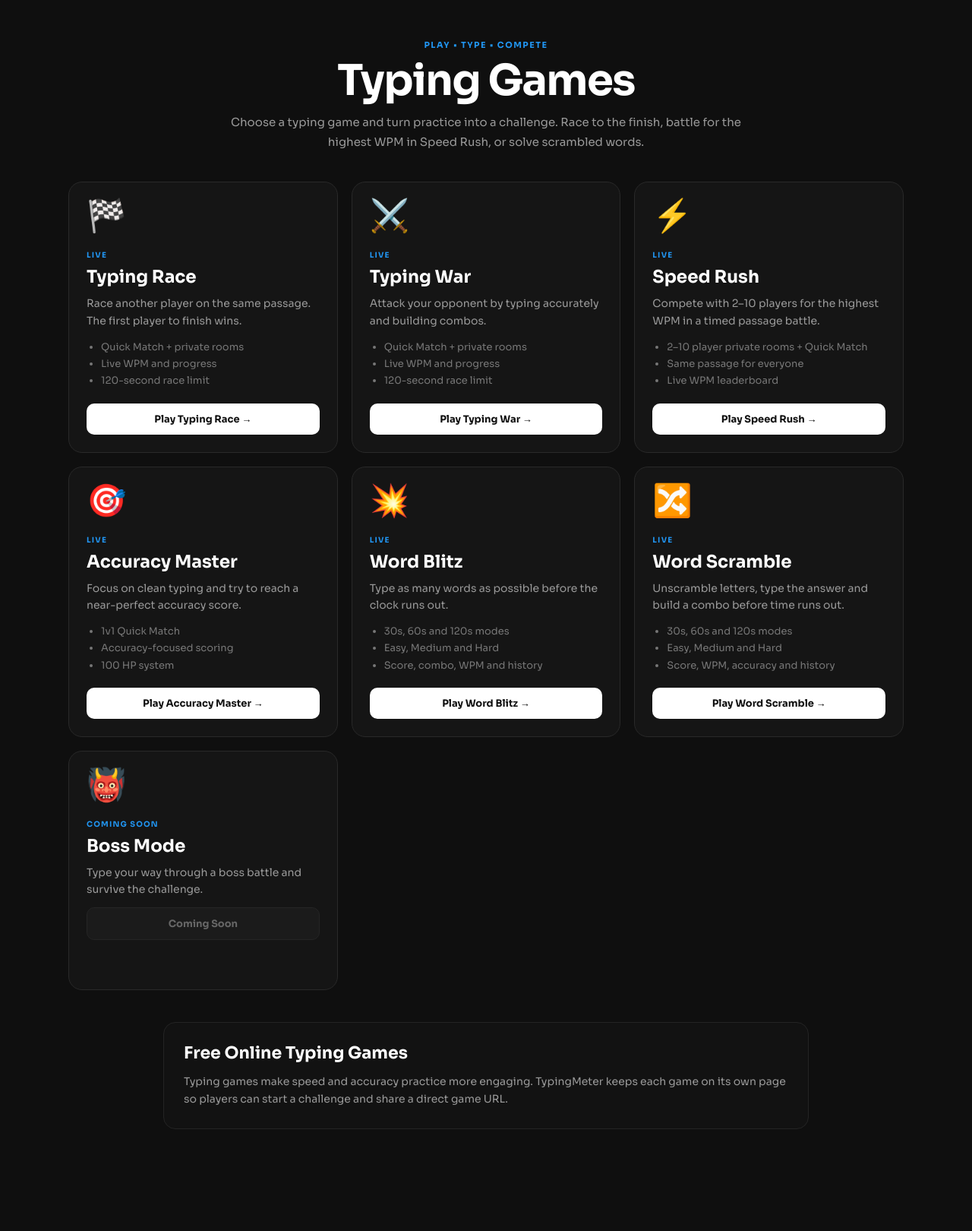
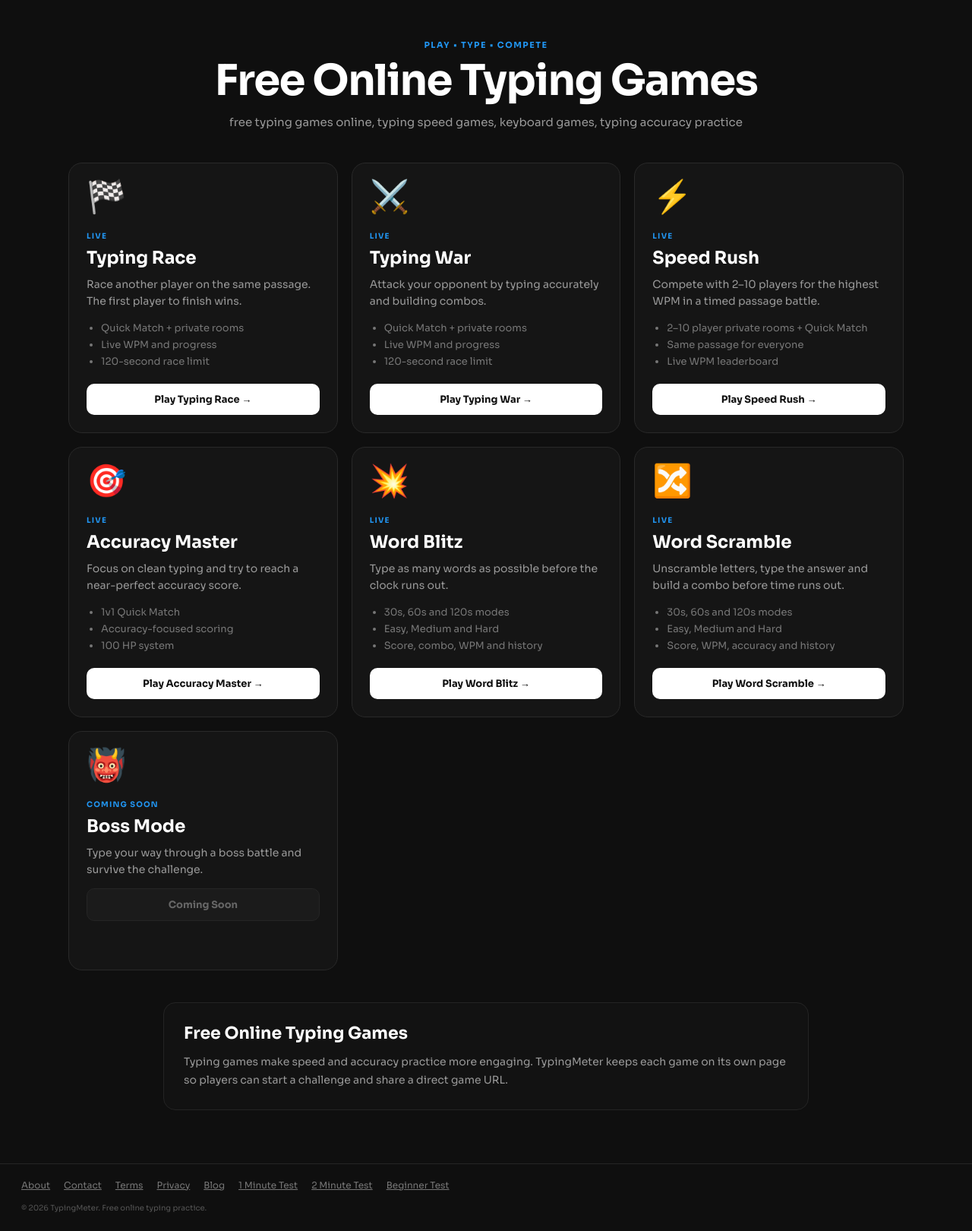
Before and after one commit to saurabhc30/typingMaster, a plain HTML site: page typing-games/index.html in a window 1280 px wide. Shown: the part 67-1687 px from the top of the page at 76% size. Before the commit the page ends 1623 px from the top, so only its background shows below. Drawn offline with Linux system fonts and the light colour scheme.

Commit message:
optimize typing-game page

```diff
--- a/typing-games/index.html
+++ b/typing-games/index.html
@@ -1,15 +1,18 @@
 <!DOCTYPE html>
 <html lang="en">
+
 <head>
   <meta charset="UTF-8">
   <meta name="viewport" content="width=device-width, initial-scale=1.0">
   <meta name="robots" content="index,follow,max-image-preview:large">
-  <title>Typing Games Online - Free Typing Games | TypingMeter</title>
-  <meta name="description" content="Play free typing games online with TypingMeter. Race friends, improve typing speed and accuracy, and discover new typing challenges.">
+  <title>Free Typing Games Online – Race & Improve Speed | TypingWebsite</title>
+  <meta name="description"
+    content="Play free typing games online with TypingMeter. Race friends, improve typing speed and accuracy, and discover new typing challenges.">
   <link rel="canonical" href="https://typingwebsite.com/typing-games/">
   <meta property="og:type" content="website">
   <meta property="og:title" content="Typing Games Online - Free Typing Games | TypingMeter">
-  <meta property="og:description" content="Play free typing games online with TypingMeter. Race friends and practice typing in fun challenges.">
+  <meta property="og:description"
+    content="Play free typing games online with speed challenges, competitive races, and accuracy practice. Track your WPM, improve weak keys, and beat your personal best.">
   <meta property="og:url" content="https://typingwebsite.com/typing-games/">
   <meta property="og:site_name" content="TypingMeter">
   <meta name="twitter:card" content="summary">
@@ -29,6 +32,7 @@
   }
   </script>
 </head>
+
 <body class="games-page">
   <main class="games-container">
     <header class="games-header">
@@ -41,8 +45,8 @@
 
     <section class="games-hero">
       <span class="game-kicker">PLAY • TYPE • COMPETE</span>
-      <h1>Typing Games</h1>
-      <p>Choose a typing game and turn practice into a challenge. Race to the finish, battle for the highest WPM in Speed Rush, or solve scrambled words.</p>
+      <h1>Free Online Typing Games</h1>
+      <p>free typing games online, typing speed games, keyboard games, typing accuracy practice</p>
     </section>
 
     <section class="games-grid" aria-label="Typing games">
@@ -52,7 +56,11 @@
           <span class="game-card-status">LIVE</span>
           <h2>Typing Race</h2>
           <p>Race another player on the same passage. The first player to finish wins.</p>
-          <ul><li>Quick Match + private rooms</li><li>Live WPM and progress</li><li>120-second race limit</li></ul>
+          <ul>
+            <li>Quick Match + private rooms</li>
+            <li>Live WPM and progress</li>
+            <li>120-second race limit</li>
+          </ul>
           <a class="game-play-btn" href="/typing-games/typing-race/">Play Typing Race →</a>
         </div>
       </article>
@@ -63,7 +71,11 @@
           <span class="game-card-status">LIVE</span>
           <h2>Typing War</h2>
           <p>Attack your opponent by typing accurately and building combos.</p>
-          <ul><li>Quick Match + private rooms</li><li>Live WPM and progress</li><li>120-second race limit</li></ul>
+          <ul>
+            <li>Quick Match + private rooms</li>
+            <li>Live WPM and progress</li>
+            <li>120-second race limit</li>
+          </ul>
           <a class="game-play-btn" href="/typing-games/typing-war/">Play Typing War →</a>
         </div>
       </article>
@@ -74,7 +86,11 @@
           <span class="game-card-status">LIVE</span>
           <h2>Speed Rush</h2>
           <p>Compete with 2–10 players for the highest WPM in a timed passage battle.</p>
-          <ul><li>2–10 player private rooms + Quick Match</li><li>Same passage for everyone</li><li>Live WPM leaderboard</li></ul>
+          <ul>
+            <li>2–10 player private rooms + Quick Match</li>
+            <li>Same passage for everyone</li>
+            <li>Live WPM leaderboard</li>
+          </ul>
           <a class="game-play-btn" href="/typing-games/speed-rush/">Play Speed Rush →</a>
         </div>
       </article>
@@ -85,7 +101,11 @@
           <span class="game-card-status">LIVE</span>
           <h2>Accuracy Master</h2>
           <p>Focus on clean typing and try to reach a near-perfect accuracy score.</p>
-          <ul><li>1v1 Quick Match</li><li>Accuracy-focused scoring</li><li>100 HP system</li></ul>
+          <ul>
+            <li>1v1 Quick Match</li>
+            <li>Accuracy-focused scoring</li>
+            <li>100 HP system</li>
+          </ul>
           <a class="game-play-btn" href="/typing-games/accuracy-master/">Play Accuracy Master →</a>
         </div>
       </article>
@@ -96,7 +116,11 @@
           <span class="game-card-status">LIVE</span>
           <h2>Word Blitz</h2>
           <p>Type as many words as possible before the clock runs out.</p>
-          <ul><li>30s, 60s and 120s modes</li><li>Easy, Medium and Hard</li><li>Score, combo, WPM and history</li></ul>
+          <ul>
+            <li>30s, 60s and 120s modes</li>
+            <li>Easy, Medium and Hard</li>
+            <li>Score, combo, WPM and history</li>
+          </ul>
           <a class="game-play-btn" href="/typing-games/word-blitz/">Play Word Blitz →</a>
         </div>
       </article>
@@ -107,7 +131,11 @@
           <span class="game-card-status">LIVE</span>
           <h2>Word Scramble</h2>
           <p>Unscramble letters, type the answer and build a combo before time runs out.</p>
-          <ul><li>30s, 60s and 120s modes</li><li>Easy, Medium and Hard</li><li>Score, WPM, accuracy and history</li></ul>
+          <ul>
+            <li>30s, 60s and 120s modes</li>
+            <li>Easy, Medium and Hard</li>
+            <li>Score, WPM, accuracy and history</li>
+          </ul>
           <a class="game-play-btn" href="/typing-games/word-scramble/">Play Word Scramble →</a>
         </div>
       </article>
@@ -125,8 +153,26 @@
 
     <section class="games-seo-copy">
       <h2>Free Online Typing Games</h2>
-      <p>Typing games make speed and accuracy practice more engaging. TypingMeter keeps each game on its own page so players can start a challenge and share a direct game URL.</p>
+      <p>Typing games make speed and accuracy practice more engaging. TypingMeter keeps each game on its own page so
+        players can start a challenge and share a direct game URL.</p>
     </section>
   </main>
+
+  <footer class="site-footer" aria-label="TypingMeter footer">
+        <div class="footer-info-links" aria-label="Information pages">
+            <a href="/about" class="info-footer-link">About</a>
+            <a href="/contact" class="info-footer-link">Contact</a>
+            <a href="/terms" class="info-footer-link">Terms</a>
+            <a href="/privacy" class="info-footer-link">Privacy</a>
+            <a href="/blog" class="info-footer-link">Blog</a>
+            <a href="/" class="info-footer-link">1 Minute Test</a>
+            <a href="/" class="info-footer-link">2 Minute Test</a>
+            <a href="/" class="info-footer-link">Beginner Test</a>
+
+        </div>
+
+        <div class="footer-copy">© 2026 TypingMeter. Free online typing practice.</div>
+    </footer>
+
 </body>
 </html>
```
Also changed, not shown: index.html (+0 -3 lines).
